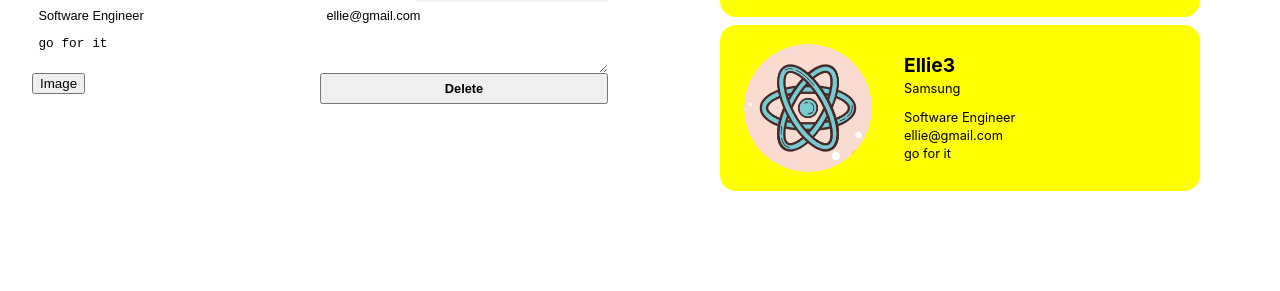
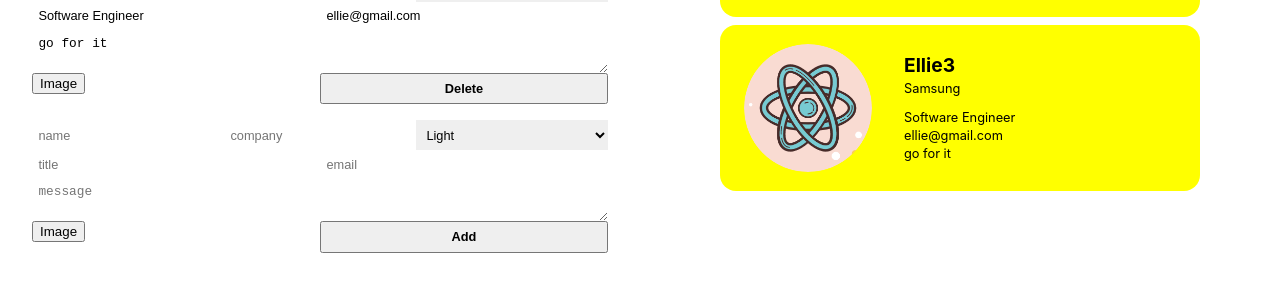
Before and after one commit to happyso/business-card-maker, a React (Create React App) app: page /maker in a window 1280 px wide. Shown: the part 475-766 px from the top of the page. Built offline with nearby package versions, Linux system fonts and the light colour scheme; no server answers; sample sign-in values are in the browser's storage; grey boxes are pictures that could not be loaded.

Commit message:
feat: add card_edit components

```diff
--- /dev/null
+++ b/src/components/card_add_form.jsx/card_add_form.jsx
@@ -0,0 +1,61 @@
+import React from 'react';
+import styles from './card_add_form.module.css';
+import Button from '../button/button';
+import ImageFileInput from '../image_file_input/image_file_input';
+import { useRef } from 'react';
+
+const CardAddForm = ({ addCard }) => {
+  const formRef = useRef();
+  const nameRef = useRef();
+  const companyRef = useRef();
+  const themeRef = useRef();
+  const titleRef = useRef();
+  const emailRef = useRef();
+  const messageRef = useRef();
+  const onSubmit = (event) => {
+    event.preventDefault();
+    //const name = inputRef.current.value;
+    //name && addCard(name);
+
+    const name = nameRef.current.value || '';
+    const company = companyRef.current.value || '';
+    const theme = themeRef.current.value || '';
+    const title = titleRef.current.value || '';
+    const email = emailRef.current.value || '';
+    const message = messageRef.current.value || '';
+
+    const card = {
+      id: Date.now(),
+      name,
+      company,
+      theme,
+      title,
+      email,
+      message,
+      fileName: '',
+      fileUrl: '',
+    };
+
+    card && addCard(card);
+  };
+  return (
+    <form ref={formRef} className={styles.form}>
+      <input ref={nameRef} className={styles.input} type="text" name="name" placeholder="name" />
+      <input ref={companyRef} className={styles.input} type="text" name="company" placeholder="company" />
+      <select ref={themeRef} className={styles.select} name="theme" placeholder="theme">
+        <option value="light">Light</option>
+        <option value="dark">Dark</option>
+        <option value="colorful">Colorful</option>
+      </select>
+      <input ref={titleRef} className={styles.input} type="text" name="title" placeholder="title" />
+      <input ref={emailRef} className={styles.input} type="text" name="email" placeholder="email" />
+      <textarea ref={messageRef} className={styles.textarea} name="message" placeholder="message" />
+      <div className={styles.fileInput}>
+        <ImageFileInput />
+      </div>
+      <Button name="Add" onClick={onSubmit} />
+    </form>
+  );
+};
+
+export default CardAddForm;
--- /dev/null
+++ b/src/components/card_add_form.jsx/card_add_form.module.css
@@ -0,0 +1,45 @@
+@value makerBlack, makerWhite from '../../common/colors.css';
+
+.form {
+  display: flex;
+  width: 100%;
+  flex-wrap: wrap;
+  border-top: 1px solid makerBlack;
+  border-left: 1px solid makerBlack;
+  margin-bottom: 1em;
+}
+
+.input,
+.textarea,
+.select,
+.button,
+.fileInput {
+  font-size: 0.8rem;
+  width: 100%;
+  border: 0;
+  padding: 0.5em;
+  border-bottom: 1px solid makerBlack;
+  border-right: 1px solid makerBlack;
+  background: makerWhite;
+}
+
+.input,
+.select {
+  flex: 1 1 30%;
+}
+
+.fileInput {
+  padding: 0;
+  flex: 1 1 50%;
+}
+
+.input:focus,
+.textarea:focus,
+.select:focus,
+.button:focus {
+  outline: 0;
+}
+
+.textarea {
+  flex-basis: 100%;
+}
--- a/src/components/editor/editor.jsx
+++ b/src/components/editor/editor.jsx
@@ -1,13 +1,15 @@
 import React from 'react';
+import CardAddForm from '../card_add_form.jsx/card_add_form';
 import CardEditForm from '../card_edit_form/card_edit_form';
 import styles from './editor.module.css';
 
 const Editor = ({ cards, addCard }) => (
   <section className={styles.editor}>
     <h1 className={styles.title}>Card Maker</h1>
-    {cards.map(card => (
+    {cards.map((card) => (
       <CardEditForm key={card.id} card={card} />
     ))}
+    <CardAddForm addCard={addCard} />
   </section>
 );
 
--- a/src/components/maker/maker.jsx
+++ b/src/components/maker/maker.jsx
@@ -48,14 +48,15 @@
   };
 
   useEffect(() => {
-    authService.onAuthChange(user => {
+    authService.onAuthChange((user) => {
       if (!user) {
         history.push('/');
       }
     });
   });
 
-  const addCard = card => {
+  const addCard = (card) => {
+    setCards((cards) => [...cards, card]);
     console.log(card);
   };
   return (
```
